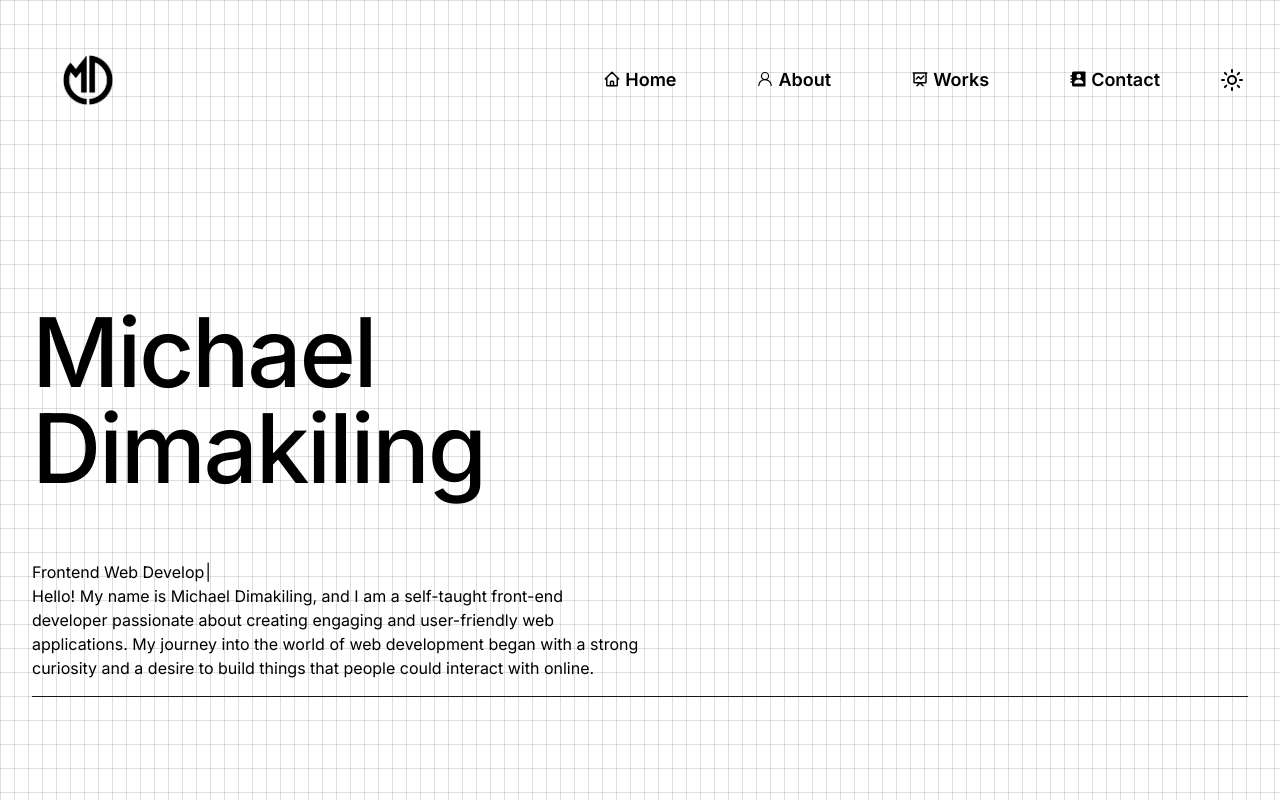
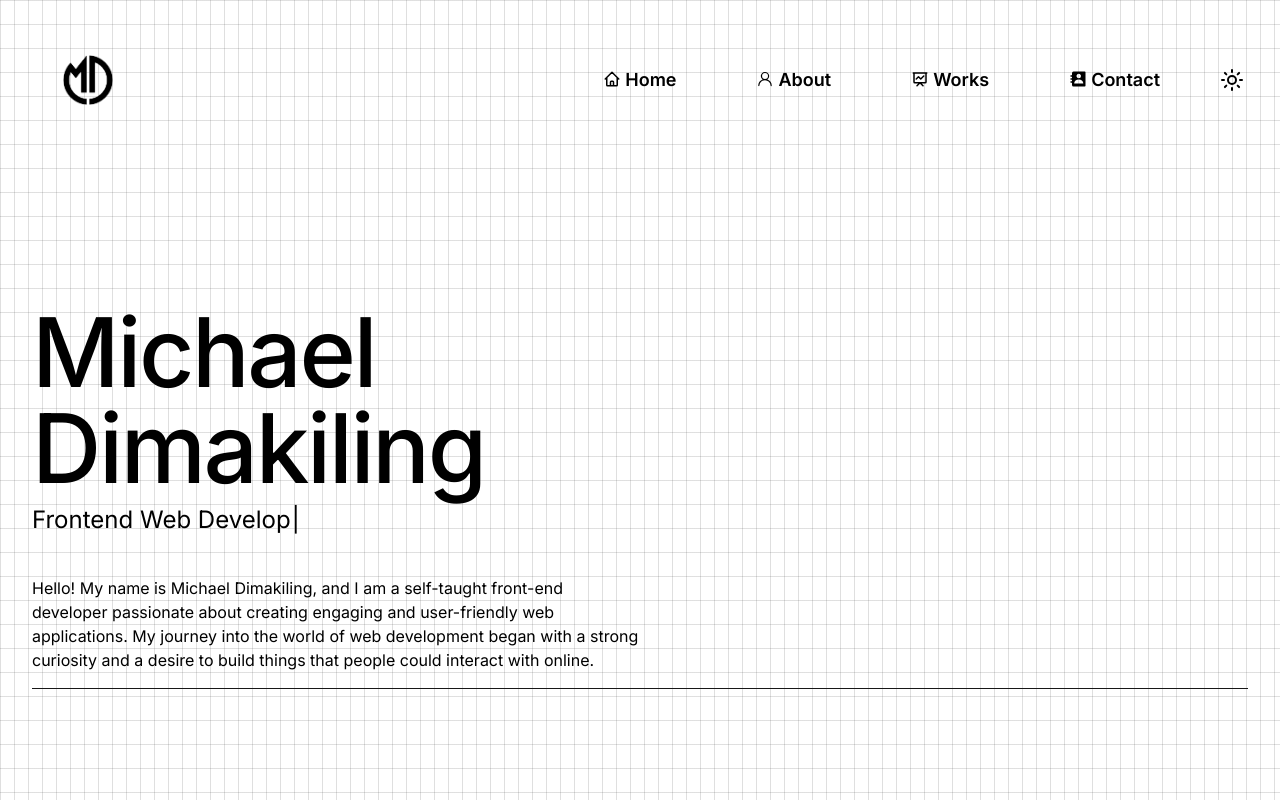
Before and after one commit to Dimakzkuru/Portfolio, a React (Vite) app: page / in a window 1280 px wide. Built offline with nearby package versions, Linux system fonts and the light colour scheme.

Commit message:
h1 hero section padding changes

```diff
--- a/src/components/Hero.jsx
+++ b/src/components/Hero.jsx
@@ -7,7 +7,7 @@ const Hero = () => {
       <div className="flex flex-wrap">
         <div className="w-full lg:w-1/2">
           <div className="flex flex-col items-center lg:items-start">
-            <h1 className="pb-16 text-6xl font-medium tracking-tight lg:mt-16 lg:text-8xl">
+            <h1 className="pb-2 text-6xl font-medium tracking-tight lg:mt-16 lg:text-8xl">
               Michael Dimakiling
             </h1>
             <span>
--- a/src/components/Type.jsx
+++ b/src/components/Type.jsx
@@ -1,6 +1,7 @@
 import Typewriter from "typewriter-effect";
 const Type = () => {
   return (
+    <div className="text-bold text-red-800 text-2xl mb-10">
       <Typewriter
         options={{
           strings: ["Frontend Web Developer"],
@@ -9,6 +10,7 @@ const Type = () => {
           deleteSpeed: 50,
         }}
       />
+    </div>
   );
 };
 
```
Lines whose indentation alone changed are shown as unchanged.
